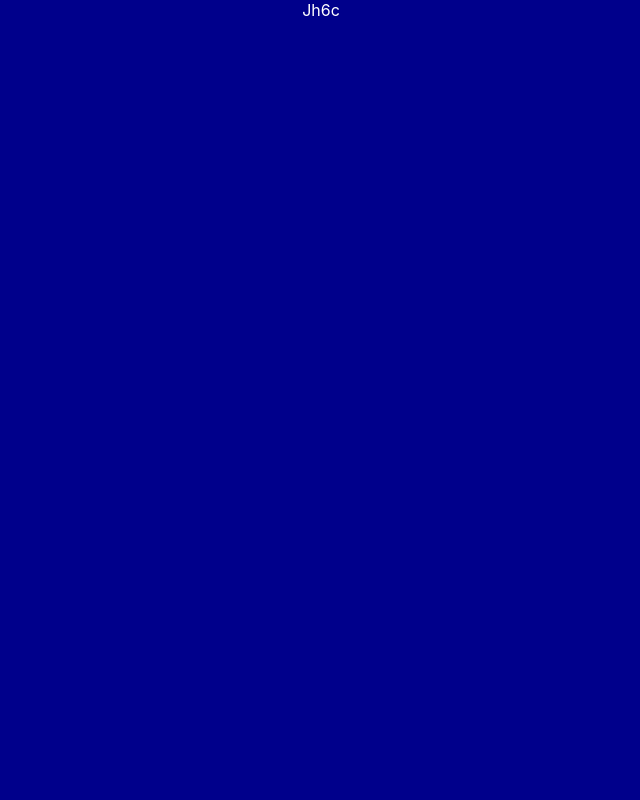
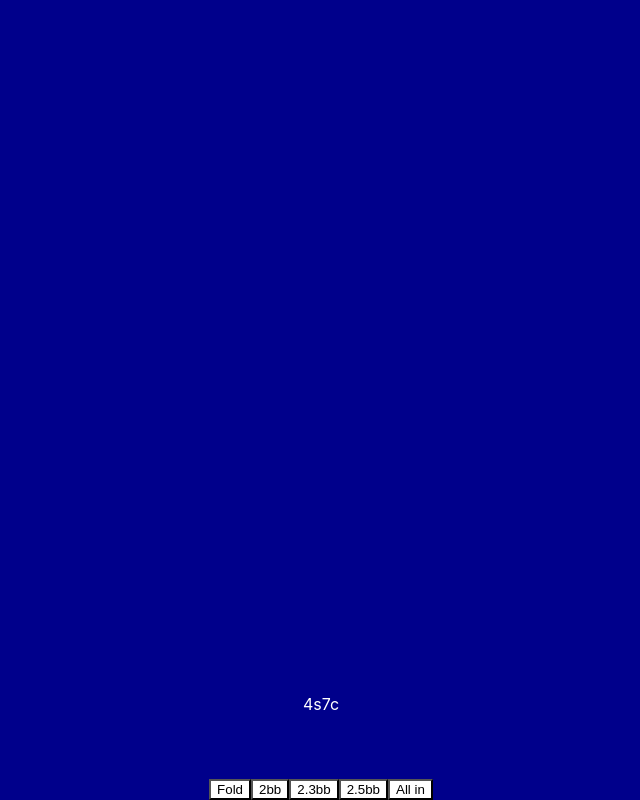
Before and after one commit to Riba12/PFT, a React (Create React App) app: page / in a window 1280 px wide. Shown: the whole page, without its empty margins (319-959 px from the left). Built offline with nearby package versions, Linux system fonts and the light colour scheme.

Commit message:
multiple bts

```diff
--- a/src/App.css
+++ b/src/App.css
@@ -3,4 +3,10 @@
   background-color: darkblue;
   color: white;
   height: 100dvh;
+  display: flex;
+  flex-direction: column-reverse;
 }
+
+.holecards{
+  margin: 5%;
+}
--- a/src/App.js
+++ b/src/App.js
@@ -1,9 +1,16 @@
 import './App.css';
-import { useState } from 'react';
+import { useEffect, useState } from 'react';
+import Botao from './components/Botao';
+import Cartas from './components/Cartas';
 
 function App() {
-  const [cartas, setCartas] = useState(["2", "3", "4", "5", "6", "7", "9", "T", "J", "K", "Q", "A"]);
-  const [naipes, setNaipes] = useState(["c", "d", "s", "h"]);
+  const cartas = ["2", "3", "4", "5", "6", "7", "9", "T", "J", "K", "Q", "A"];
+  const naipes = ["c", "d", "s", "h"];
+  const [mao, setMao] = useState("");
+
+  useEffect(() => {
+    chooseHand();
+  }, []);
 
   function chooseHand() {
 
@@ -12,24 +19,32 @@ function App() {
     let naipe2 = Math.floor(Math.random() * 4);
     let carta2 = Math.floor(Math.random() * 12);
 
-    while(carta1 == carta2 && naipe1 == naipe2){
+    while (carta1 == carta2 && naipe1 == naipe2) {
       carta2 = Math.floor(Math.random() * 12);
       naipe2 = Math.floor(Math.random() * 4);
     }
 
-    let hand = [cartas[carta1], naipes[naipe1],cartas[carta2],naipes[naipe2]];
+    let hand = [cartas[carta1], naipes[naipe1], cartas[carta2], naipes[naipe2]];
+    setMao(hand);
 
-
-    console.log(hand)
-    return hand
+    console.log(carta1, naipe1)
   }
 
-  let mao = chooseHand();
   return (
-    <div className="bckg">
-
-      {mao}
-    </div>
+    <><section className="bckg">
+      <div>
+        <Botao nome="Fold" chooseHand={chooseHand} />
+        <Botao nome="2bb" chooseHand={chooseHand} />
+        <Botao nome="2.3bb" chooseHand={chooseHand} />
+        <Botao nome="2.5bb" chooseHand={chooseHand} />
+        <Botao nome="All in" chooseHand={chooseHand} />
+      </div>
+      <div>
+        <div className='holecards'>
+        <Cartas mao={mao}/>
+        </div>
+      </div>
+    </section></>
   );
 }
 
--- /dev/null
+++ b/src/components/Botao/botao.css
@@ -0,0 +1,3 @@
+.botao{
+    background-color: white;
+}
--- /dev/null
+++ b/src/components/Botao/index.js
@@ -0,0 +1,12 @@
+import './botao.css';
+
+function Botao(props){
+
+
+return(
+    <button className='botao' onClick={props.chooseHand}>
+        {props.nome}
+    </button>
+);
+}
+export default Botao;
--- /dev/null
+++ b/src/components/Cartas/index.js
@@ -0,0 +1,15 @@
+import './cartas.css';
+// import deck from '../assets/hole.jpeg';
+
+function Cartas (props){
+
+
+    return(
+        <div>
+            {props.mao}
+            {/* <img src={deck}/> */}
+        </div>
+    );
+}
+
+export default Cartas;
```
Also changed, not shown: src/assets/hole.jpeg (added), src/components/Cartas/cartas.css (added).
